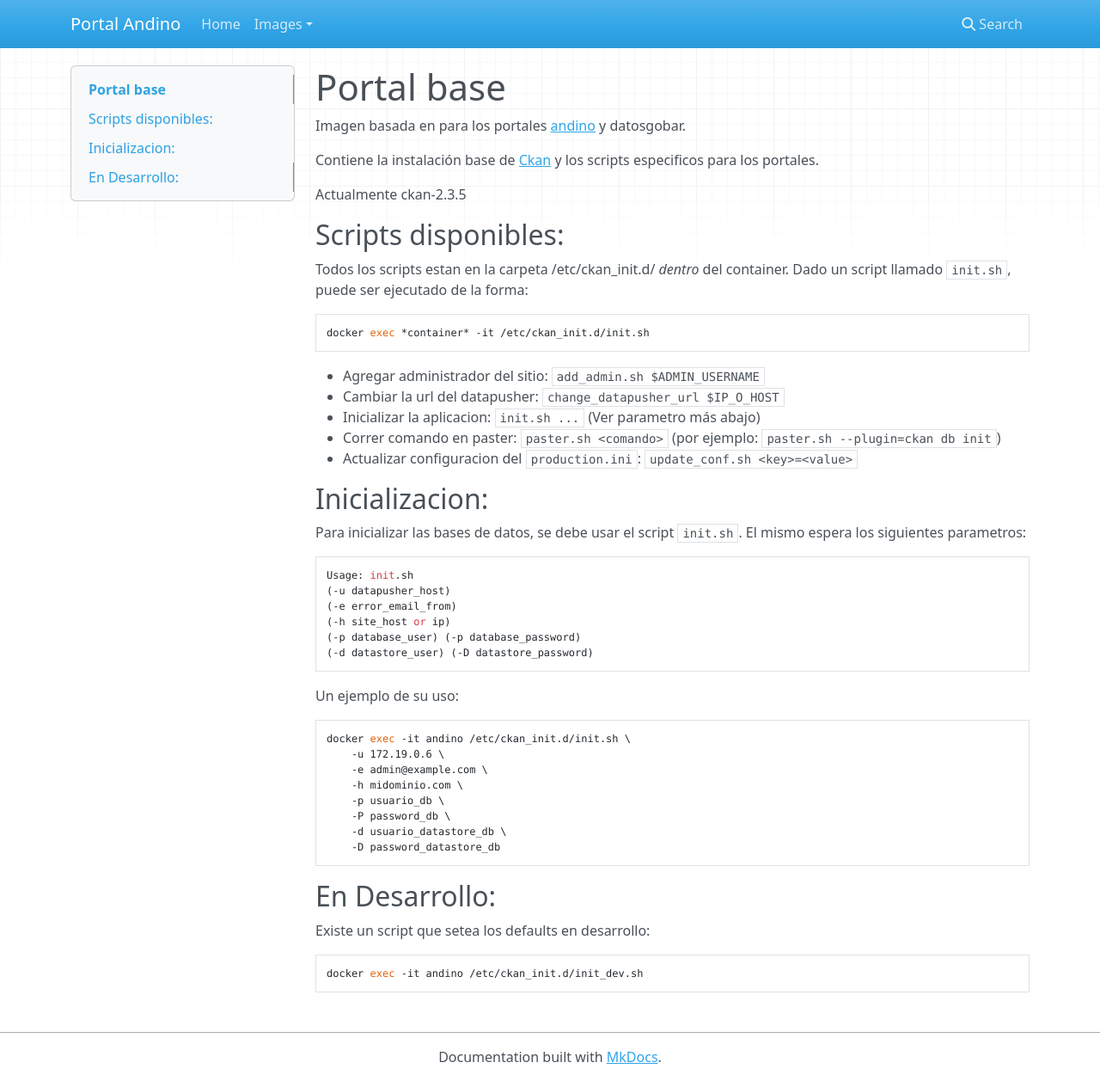
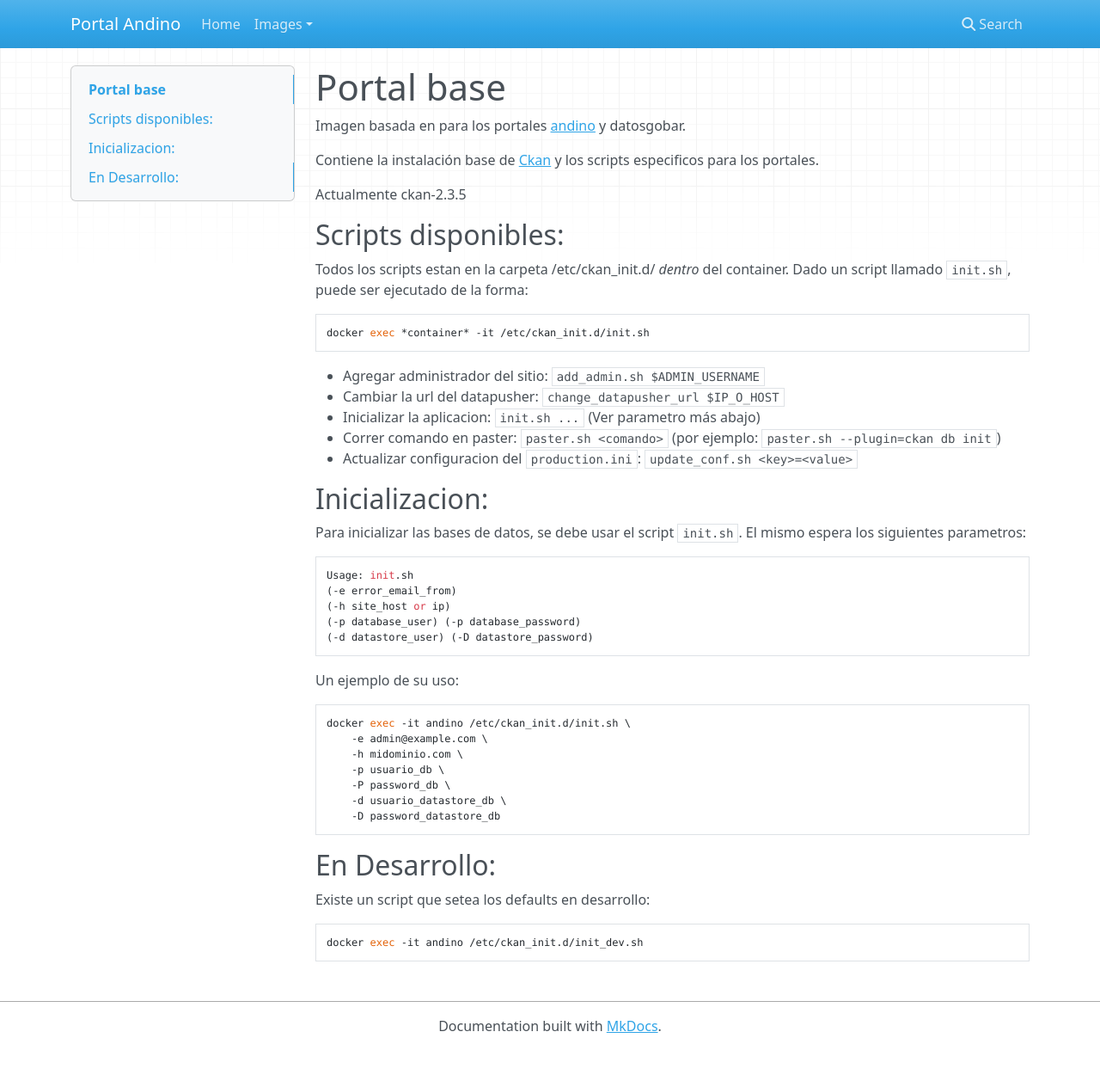
Before and after one commit to datosgobar/portal-base, an MkDocs documentation site: the page built from docs/imagenes/base_portal.md, in a window 1280 px wide and 1257 px high. Shown: the whole window at 86% size. Built offline with MkDocs 1.6.1, drawn with Linux system fonts in a browser that asks for light colours; nearby versions of some CDN libraries; old or Windows-style settings are respelled for this version of MkDocs.

Commit message:
Actualizo la documentacion
refs:datosgobar/portal-andino#24

```diff
--- a/docs/imagenes/base_portal.md
+++ b/docs/imagenes/base_portal.md
@@ -26,7 +26,6 @@
 Para inicializar las bases de datos, se debe usar el script `init.sh`. El mismo espera los siguientes parametros:
 
     Usage: init.sh
-    (-u datapusher_host)
     (-e error_email_from)
     (-h site_host or ip)
     (-p database_user) (-p database_password)
@@ -35,7 +34,6 @@
 Un ejemplo de su uso:
 
     docker exec -it andino /etc/ckan_init.d/init.sh \
-        -u 172.19.0.6 \
         -e admin@example.com \
         -h midominio.com \
         -p usuario_db \
```
